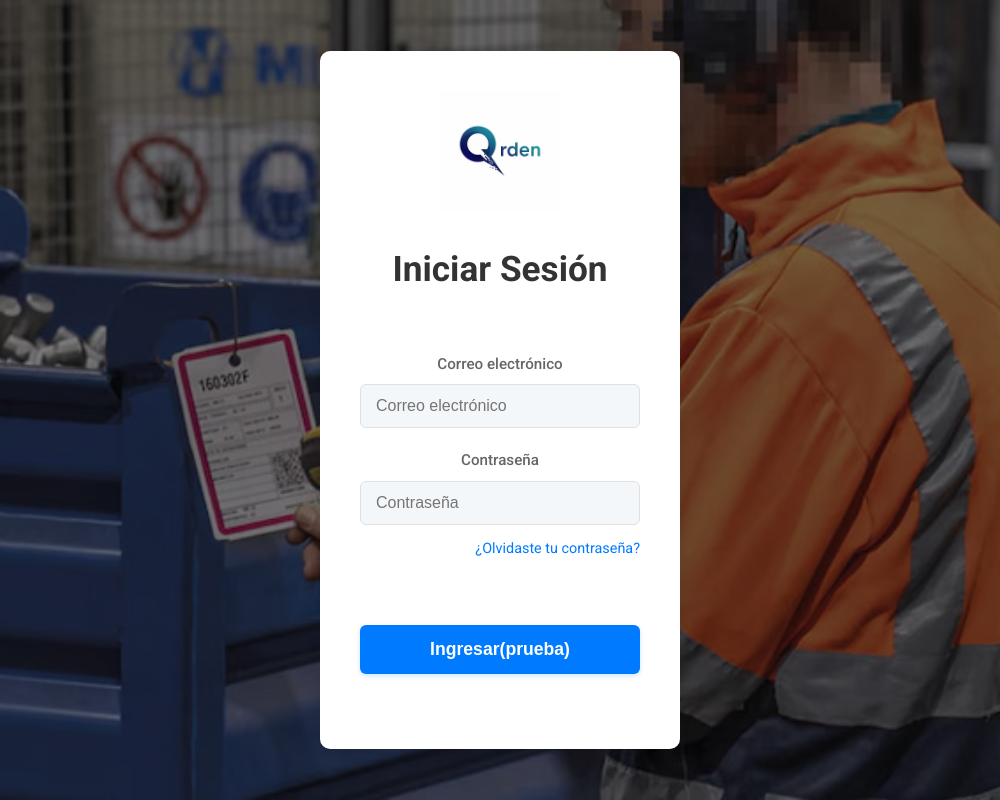
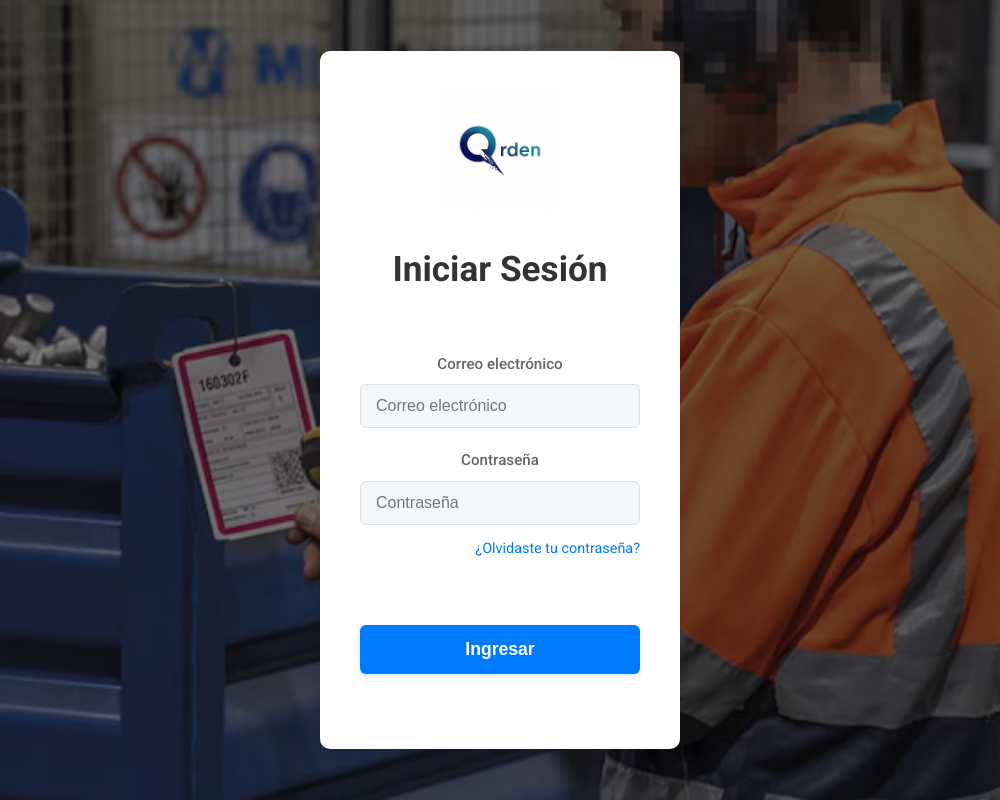
Before and after one commit to D1essss/Capstone-008D, an Electron app: page Proyecto/html/iniciosesion.html in a window 1000 px wide. Drawn offline with Linux system fonts and the light colour scheme; no server answers.

Commit message:
Prueba actualizador 4.0

```diff
--- a/Proyecto/html/iniciosesion.html
+++ b/Proyecto/html/iniciosesion.html
@@ -39,7 +39,7 @@
 
 
 
-            <button class="login-btn" id="loginBtn" type="button">Ingresar(prueba)</button>
+            <button class="login-btn" id="loginBtn" type="button">Ingresar</button>
             <p id="error-message" class="error-message"></p> </form>
 
 
--- a/Proyecto/package.json
+++ b/Proyecto/package.json
@@ -1,6 +1,6 @@
 {
   "name": "capstone-008d",
-  "version": "1.1.8",
+  "version": "1.1.9",
   "main": "main.js",
   "repository": {
     "type": "git",
```
